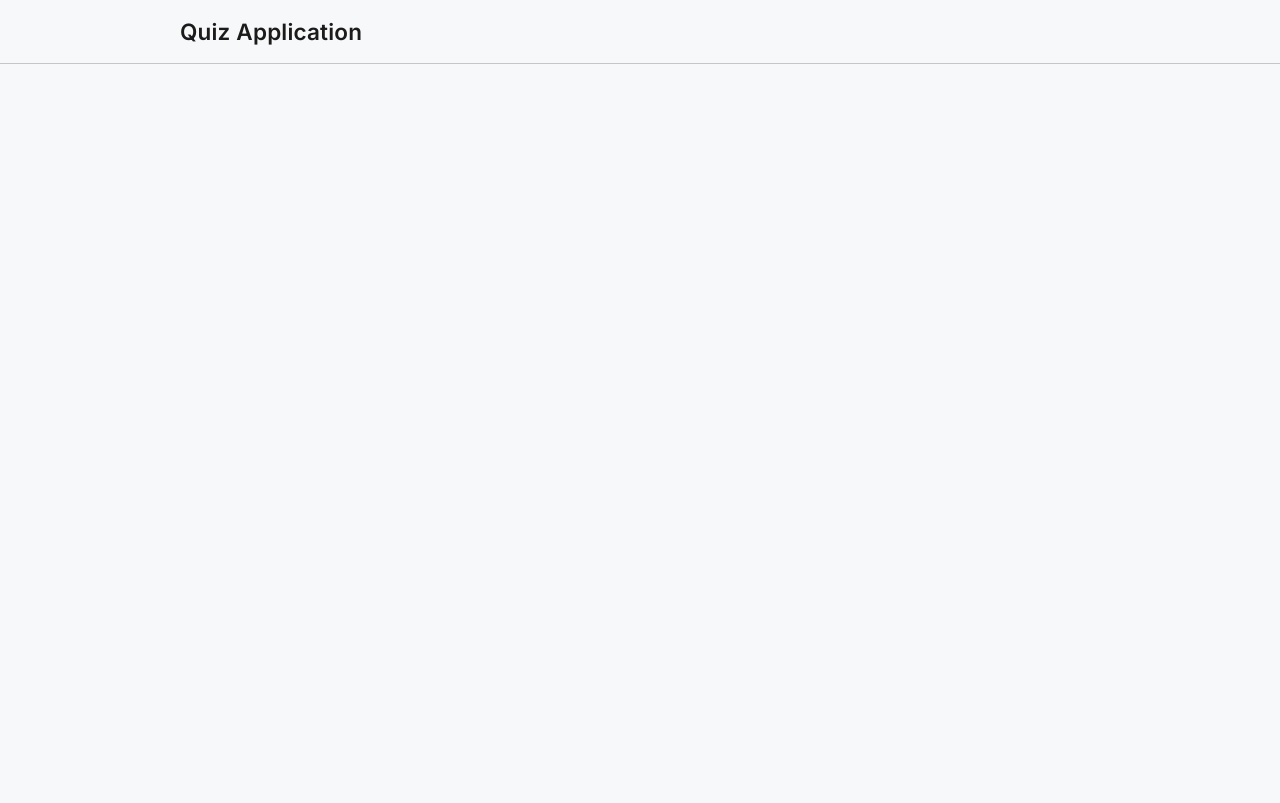
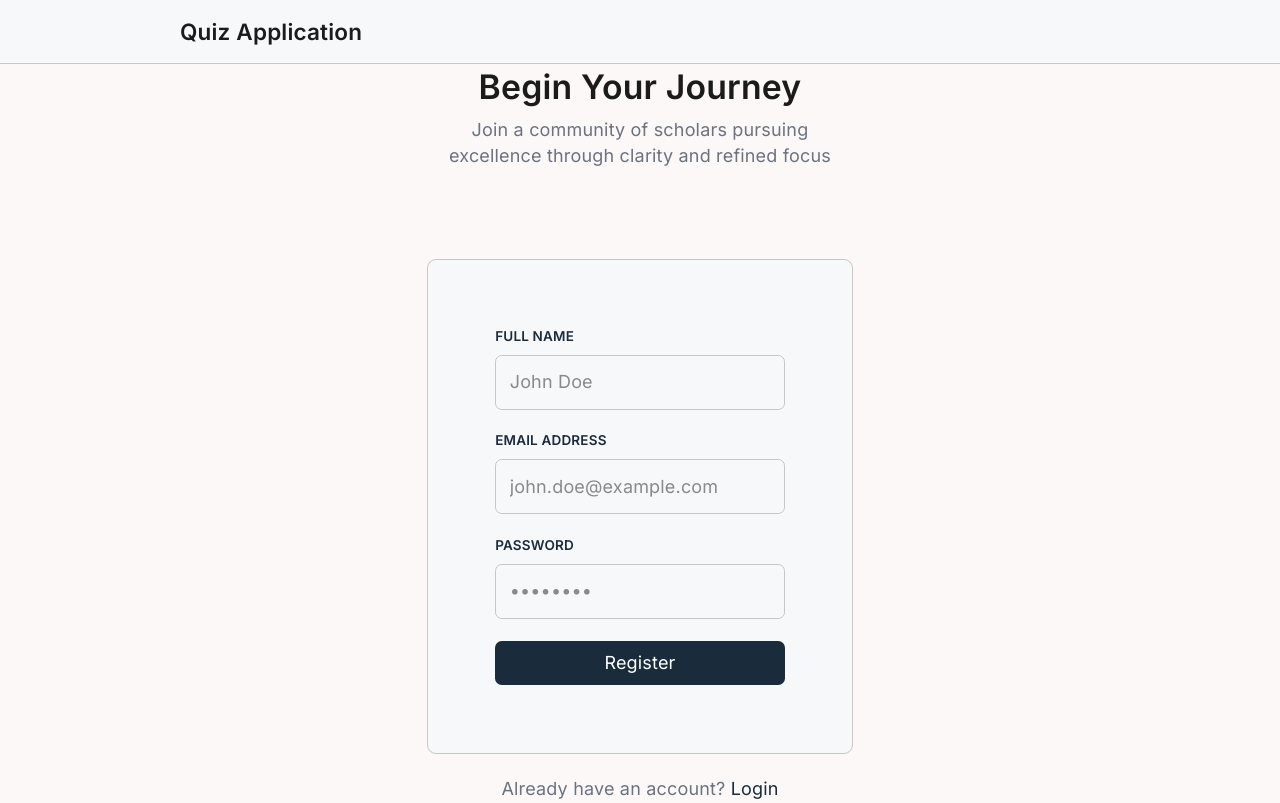
Before and after one commit to ganzawajendra/quiz-application, a React (Vite) app: page /register in a window 1280 px wide. Built offline with nearby package versions, Linux system fonts and the light colour scheme.

Commit message:
feat: register

```diff
--- a/src/App.jsx
+++ b/src/App.jsx
@@ -1,7 +1,7 @@
-import { BrowserRouter as Router, Routes, Route, Navigate } from "react-router-dom";
+import { BrowserRouter as Router, Routes, Route, Navigate, Outlet } from "react-router-dom";
 import Home from "./pages/HomePage";
-import Login from "./pages/auth/LoginPage";
-import Register from "./pages/auth/RegisterPage";
+import LoginPage from "./pages/auth/LoginPage";
+import RegisterPage from "./pages/auth/RegisterPage";
 import Navbar from "./components/Navbar";
 
 // User harus login terlebih dahulu
@@ -13,18 +13,38 @@ const ProtectedRoute = ({ children }) => {
   return children;
 };
 
+// Layout untuk halaman publik (sebelum login)
+const PublicLayout = () => {
+  return (
+    <>
+      <Navbar variant="public" />
+      <Outlet />
+    </>
+  );
+};
+
+// Layout untuk halaman privat (setelah login)
+const PrivateLayout = () => {
+  return (
+    <>
+      <Navbar variant="private" />
+      <Outlet />
+    </>
+  );
+};
+
 function App() {
   return (
     <Router>
       <Routes>
         {/* Route public untuk sebelum login */}
-        <Route path="/" element={<Navbar variant="public" />}>
-          <Route path="/register" element={<Register />} />
-          <Route path="/login" element={<Login />} />
+        <Route element={<PublicLayout />}>
+          <Route path="/register" element={<RegisterPage />} />
+          <Route path="/login" element={<LoginPage />} />
         </Route>
 
         {/* Route private untuk setelah login */}
-        <Route path="/" element={<Navbar variant="private" />}>
+        <Route element={<PrivateLayout />}>
           <Route
             path="/"
             element={
--- /dev/null
+++ b/src/components/FormInput.jsx
@@ -0,0 +1,22 @@
+import React from 'react'
+
+const FormInput = ({ type, placeholder, value, onChange, name, className, required, label }) => {
+    return (
+        <div className='relative z-0 w-full group'>
+            <label
+                for={name}
+                className="block mb-2 text-xs uppercase font-semibold text-[var(--accent-dark)]">{label}</label>
+            <input
+                type={type}
+                name={name}
+                id={name}
+                placeholder={placeholder}
+                value={value}
+                onChange={onChange}
+                required={required}
+                className={`w-full bg-transparent border border-[var(--border)] px-3 py-3 rounded-md ${className}`} />
+        </div>
+    )
+}
+
+export default FormInput
--- a/src/components/Navbar.jsx
+++ b/src/components/Navbar.jsx
@@ -5,7 +5,7 @@ const Navbar = ({ variant }) => {
   // Tampilan sebelum login (Navbar)
   if (variant === 'public') {
     return (
-      <nav className='h-[64px] fixed flex items-center px-40 w-full z-50 border-b border-[var(--border)]'>
+      <nav className='h-[64px] fixed flex items-center px-40 w-full z-50 border-b border-[var(--border)] bg-[var(--bg-secondary)]'>
         <h1 className='text-xl font-semibold'>Quiz Application</h1>
       </nav>
     );
--- a/src/index.css
+++ b/src/index.css
@@ -4,13 +4,14 @@
 :root {
   --text-muted: #6B7280;
   --text-primary: #1C1B1B;
-  --bg-primary: #F7F8F9;
+  --bg-primary: #FCF8F8;
   --bg-secondary: #F7F8F9;
   --bg-footer: #F1EDEC;
   --border: #C4C7C8;
   --accent-gold: #D4AF37;
   --accent-red: #BA1A1A;
   --accent-green: #006A4E;
+  --accent-dark: #1A2B3C;
   --bg-icon-light: #E5E2E1;
   --bg-icon-dark: #314150;
   --shadow:
--- /dev/null
+++ b/src/layouts/AuthLayout.jsx
@@ -0,0 +1,23 @@
+import React from 'react'
+import { Link } from 'react-router-dom'
+
+const AuthLayout = ({ children, headline, subHeadline, variant = 'login' }) => {
+    return (
+        <div className='pt-[70px] h-screen w-full flex justify-center items-center'>
+            <div className='w-1/3 bg-[var(--bg-primary)] flex flex-col justify-center items-center'>
+                <h1 className='text-3xl text-[var(--text-primary)] font-semibold'>{headline}</h1>
+                <p className='text-[var(--text-muted)] mt-2 text-center'>{subHeadline}</p>
+                {children}
+
+                {/* Redirect */}
+                {variant === 'login' ? (
+                    <p className='mt-5 text-[var(--text-muted)]'>Don't have an account? <Link to="/register" className='text-[var(--accent-dark)]'>Register</Link></p>
+                ) : (
+                    <p className='mt-5 text-[var(--text-muted)]'>Already have an account? <Link to="/login" className='text-[var(--accent-dark)]'>Login</Link></p>
+                )}
+            </div>
+        </div>
+    )
+}
+
+export default AuthLayout
--- a/src/pages/Login.jsx
+++ /dev/null
@@ -1,43 +0,0 @@
-import React from 'react';
-import { useNavigate } from 'react-router-dom';
-
-function Login() {
-  const navigate = useNavigate();
-
-  const handleLogin = (e) => {
-    e.preventDefault();
-    // TODO: Implementasi logika login (misalnya panggil API)
-    // Untuk saat ini, kita set status login palsu di localStorage
-    localStorage.setItem('isAuthenticated', 'true');
-
-    // Arahkan ke halaman utama setelah "login"
-    navigate('/');
-  };
-
-  return (
-    <div style={{ padding: '20px', textAlign: 'center' }}>
-      <h2>Halaman Login</h2>
-      <p>Silakan login untuk mengakses aplikasi.</p>
-
-      <form onSubmit={handleLogin} style={{ display: 'flex', flexDirection: 'column', maxWidth: '300px', margin: '0 auto', gap: '10px' }}>
-        <input
-          type="text"
-          placeholder="Username"
-          required
-          style={{ padding: '8px' }}
-        />
-        <input
-          type="password"
-          placeholder="Password"
-          required
-          style={{ padding: '8px' }}
-        />
-        <button type="submit" style={{ padding: '10px', cursor: 'pointer' }}>
-          Login
-        </button>
-      </form>
-    </div>
-  );
-}
-
-export default Login;
--- a/src/pages/auth/LoginPage.jsx
+++ b/src/pages/auth/LoginPage.jsx
@@ -1,8 +1,22 @@
 import React from 'react'
+import FormInput from '../../components/FormInput'
+import AuthLayout from '../../layouts/AuthLayout'
 
 const LoginPage = () => {
   return (
-    <div>LoginPage</div>
+    <AuthLayout
+      headline='Welcome Back'
+      subHeadline='The persuit of refined knowledge continues'
+      variant='login'
+    >
+      {/* Form Login */}
+        <form action="" className='mt-20 border border-[var(--border)] p-15 space-y-5 w-full rounded-lg bg-[var(--bg-secondary)]'>
+          <FormInput type='email' placeholder='john.doe@example.com' label='Email Address' name='email' />
+          <FormInput type='password' placeholder='••••••••' label='Password' name='password' />
+          {/* Tombol login */}
+          <button type='submit' className='cursor-pointer w-full bg-[var(--accent-dark)] text-white py-2 rounded-md hover:bg-[var(--text-primary)] transition-all duration-300 ease-in-out hover:scale-99'>Login</button>
+        </form>
+    </AuthLayout>
   )
 }
 
--- a/src/pages/auth/RegisterPage.jsx
+++ b/src/pages/auth/RegisterPage.jsx
@@ -1,8 +1,21 @@
 import React from 'react'
+import AuthLayout from '../../layouts/AuthLayout'
+import FormInput from '../../components/FormInput'
 
 const RegisterPage = () => {
   return (
-    <div>RegisterPage</div>
+    <AuthLayout
+    headline="Begin Your Journey"
+    subHeadline="Join a community of scholars pursuing excellence through clarity and refined focus"
+    variant='register'>
+      <form action="" className='mt-20 border border-[var(--border)] p-15 space-y-5 w-full rounded-lg bg-[var(--bg-secondary)]'>
+          <FormInput type='text' placeholder='John Doe' label='Full Name' name='fullName' />
+          <FormInput type='email' placeholder='john.doe@example.com' label='Email Address' name='email' />
+          <FormInput type='password' placeholder='••••••••' label='Password' name='password' />
+          {/* Tombol login */}
+          <button type='submit' className='cursor-pointer w-full bg-[var(--accent-dark)] text-white py-2 rounded-md hover:bg-[var(--text-primary)] transition-all duration-300 ease-in-out hover:scale-99'>Register</button>
+        </form>
+    </AuthLayout>
   )
 }
 
```
